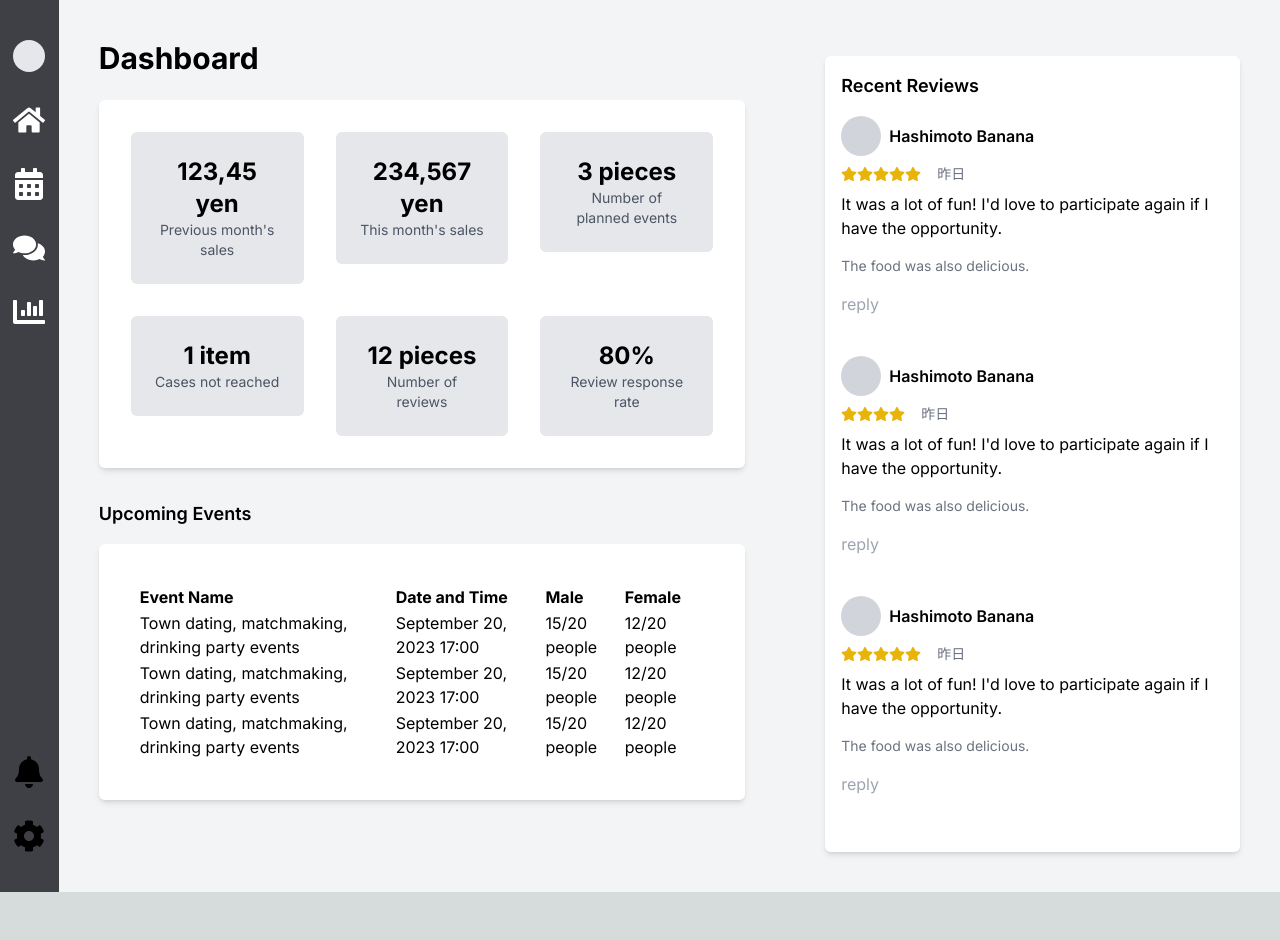
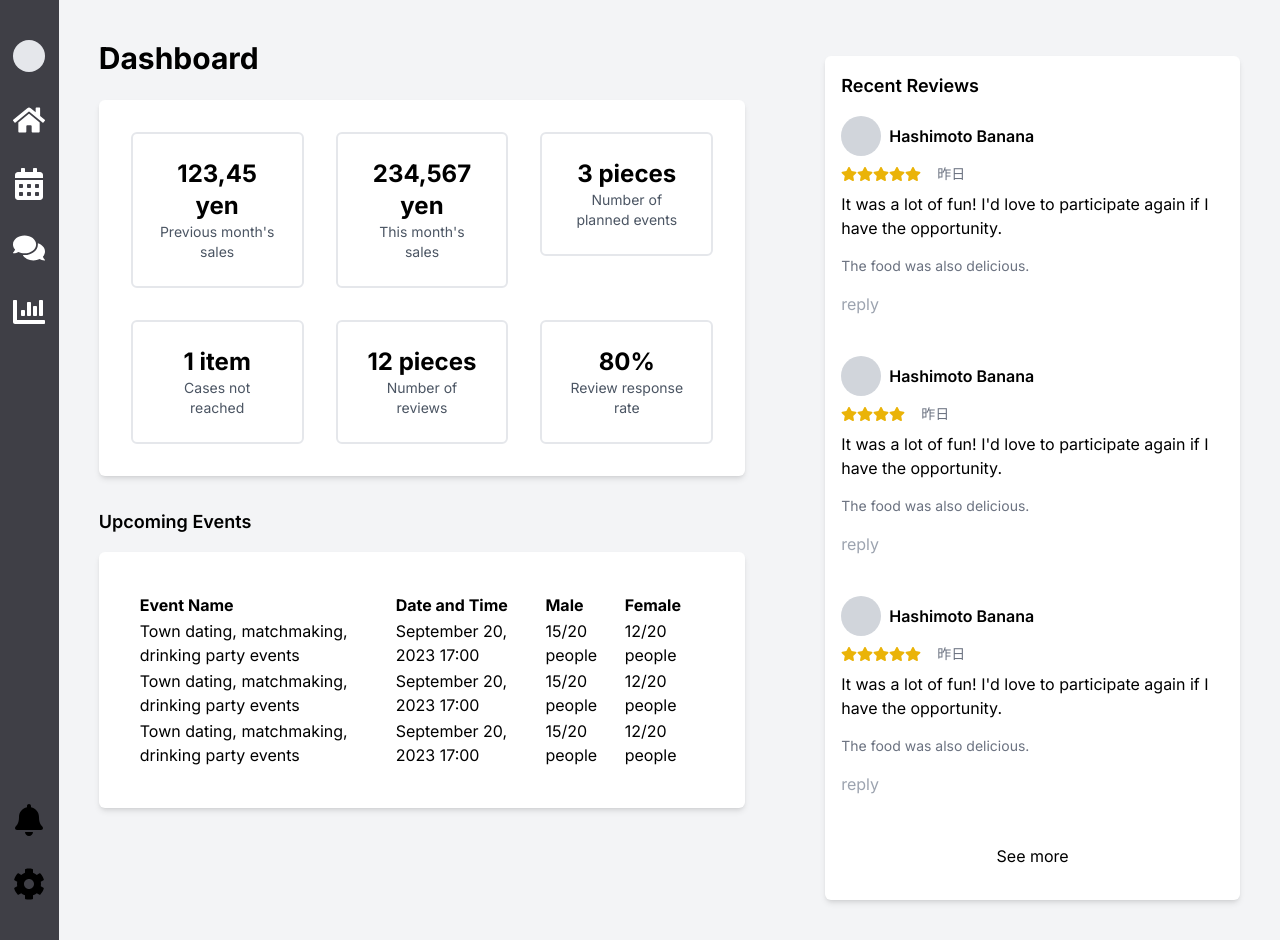
Before and after one commit to genshindev325/rule, a Next.js app in the folder rule-webapp/: page / in a window 1280 px wide. Before the commit the page ends 892 px from the top, so only its background shows below. Built offline with nearby package versions, Linux system fonts and the light colour scheme.

Commit message:
some modified

```diff
--- a/rule-webapp/components/dashboard/mainPanel.tsx
+++ b/rule-webapp/components/dashboard/mainPanel.tsx
@@ -6,37 +6,37 @@ const MainPanel = () => {
   return (
     <div className="p-4 bg-white shadow-md rounded-md flex flex-wrap">
       <div className="w-full md:w-1/3 p-4">
-        <div className="bg-gray-200 p-6 rounded-md text-center">
+        <div className="border-gray-200 border-solid border-2 p-6 rounded-md text-center">
           <div className="text-2xl font-bold">123,45 yen</div>
           <div className="text-sm text-gray-600">Previous month's sales</div>
         </div>
       </div>
       <div className="w-full md:w-1/3 p-4">
-        <div className="bg-gray-200 p-6 rounded-md text-center">
+      <div className="border-gray-200 border-solid border-2 p-6 rounded-md text-center">
           <div className="text-2xl font-bold">234,567 yen</div>
           <div className="text-sm text-gray-600">This month's sales</div>
         </div>
       </div>
       <div className="w-full md:w-1/3 p-4">
-        <div className="bg-gray-200 p-6 rounded-md text-center">
+      <div className="border-gray-200 border-solid border-2 p-6 rounded-md text-center">
           <div className="text-2xl font-bold">3 pieces</div>
           <div className="text-sm text-gray-600">Number of planned events</div>
         </div>
       </div>
       <div className="w-full md:w-1/3 p-4">
-        <div className="bg-gray-200 p-6 rounded-md text-center">
+      <div className="border-gray-200 border-solid border-2 p-6 rounded-md text-center">
           <div className="text-2xl font-bold">1 item</div>
           <div className="text-sm text-gray-600">Cases not reached</div>
         </div>
       </div>
       <div className="w-full md:w-1/3 p-4">
-        <div className="bg-gray-200 p-6 rounded-md text-center">
+      <div className="border-gray-200 border-solid border-2 p-6 rounded-md text-center">
           <div className="text-2xl font-bold">12 pieces</div>
           <div className="text-sm text-gray-600">Number of reviews</div>
         </div>
       </div>
       <div className="w-full md:w-1/3 p-4">
-        <div className="bg-gray-200 p-6 rounded-md text-center">
+      <div className="border-gray-200 border-solid border-2 p-6 rounded-md text-center">
           <div className="text-2xl font-bold">80%</div>
           <div className="text-sm text-gray-600">Review response rate</div>
         </div>
--- a/rule-webapp/components/dashboard/recentReviews.tsx
+++ b/rule-webapp/components/dashboard/recentReviews.tsx
@@ -52,6 +52,11 @@ const RecentReviews = () => {
             <div className="text-md text-gray-400 mt-4 mb-10 cursor-pointer">reply</div>
           </li>
         ))}
+        <div className='text-center mt-8 mb-2'>
+          <button id="seeMore" className='p-2 border-none rounded-lg bg-white hover:bg-gray-300'>
+            See more
+          </button>
+        </div>
       </ul>
     </div>
   );
--- a/rule-webapp/components/navbar.tsx
+++ b/rule-webapp/components/navbar.tsx
@@ -3,7 +3,7 @@
 'use client';
 
 import React from 'react';
-import vercel from '../public/vercel.svg';
+import Link from 'next/link';
 import { FaHome, FaCalendarAlt, FaComments, FaChartBar, FaBell, FaCog } from 'react-icons/fa';
 
 const Navbar = () => {
```
